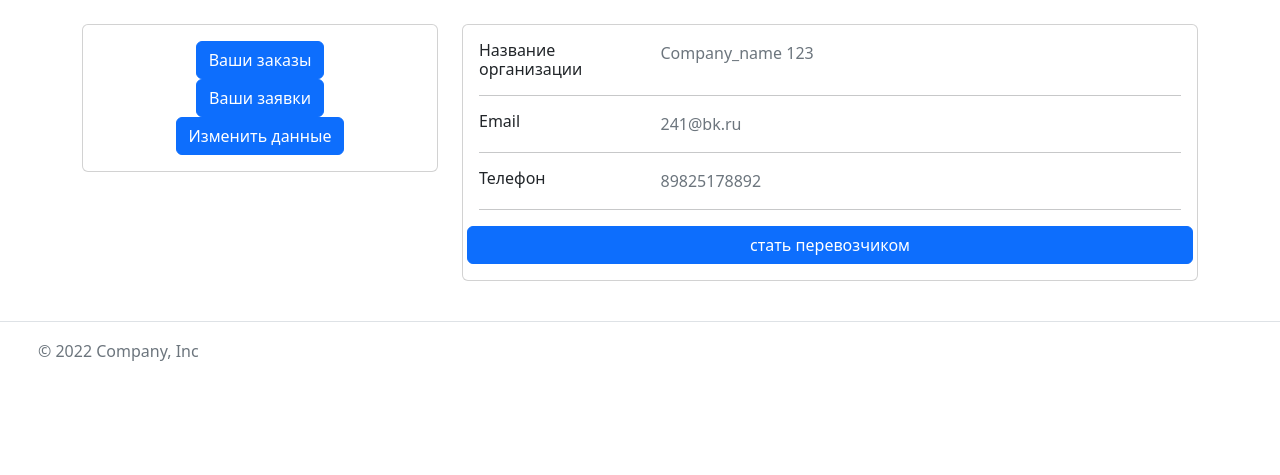
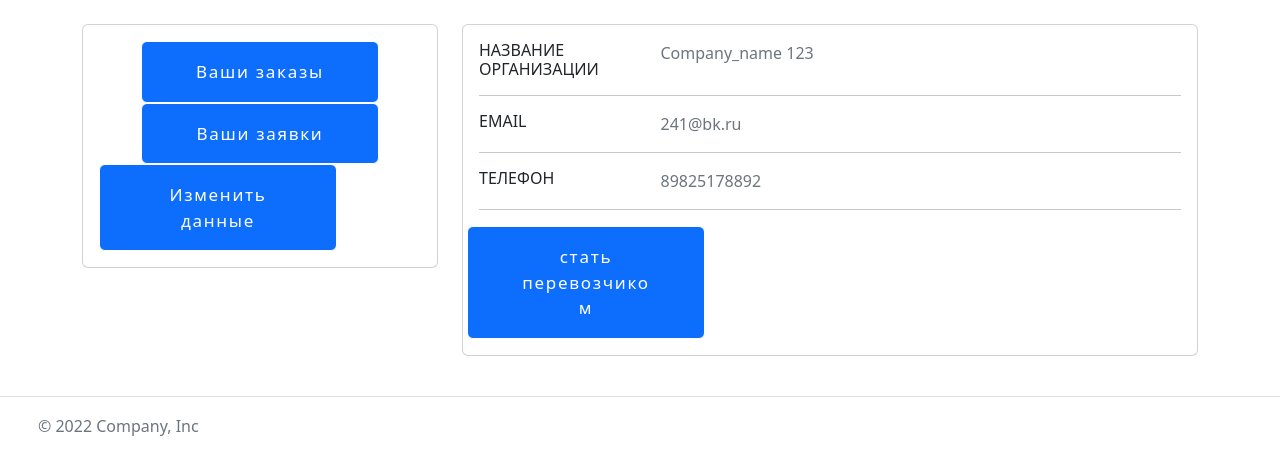
Before and after one commit to WarcfaPro/casper-PROJECT, a Django app: page /account in a window 1280 px wide. Shown: the part 73-548 px from the top of the page. Run offline with Django 4.2, Linux system fonts and the light colour scheme; a user stored in the database is signed in.

Commit message:
06.10.2022 Warcfa

```diff
--- a/casper_project/main/static/main/css/styles.css
+++ b/casper_project/main/static/main/css/styles.css
@@ -166,3 +166,7 @@ header a {
 .footer-text p {
 	margin-right: 67px;
 }
+h1{
+color:green !important;
+
+}
--- a/casper_project/main/templates/main/base.html
+++ b/casper_project/main/templates/main/base.html
@@ -1,13 +1,14 @@
+<!DOCTYPE html>
 {% load static %}
-<!DOCTYPE html>
 <html lang="ru">
 <head>
     <meta charset="UTF-8">
     <title> {{ title }} </title>
     <link href="https://fonts.googleapis.com/css2?family=Montserrat+Alternates:ital,wght@0,300;0,400;1,200;1,400&family=Montserrat:wght@300;400&display=swap" rel="stylesheet">
-    <link type="stylesheet" href="{% static 'main/css/styles.css' %}">
+
     <link href="https://cdn.jsdelivr.net/npm/bootstrap@5.2.1/dist/css/bootstrap.min.css" rel="stylesheet" integrity="sha384-iYQeCzEYFbKjA/T2uDLTpkwGzCiq6soy8tYaI1GyVh/UjpbCx/TYkiZhlZB6+fzT" crossorigin="anonymous">
     <script src="https://cdn.jsdelivr.net/npm/bootstrap@5.2.1/dist/js/bootstrap.bundle.min.js" integrity="sha384-u1OknCvxWvY5kfmNBILK2hRnQC3Pr17a+RTT6rIHI7NnikvbZlHgTPOOmMi466C8" crossorigin="anonymous"></script>
+    <link rel="stylesheet" href="{% static 'main/css/styles.css' %}">
 </head>
 <header class="d-flex flex-wrap justify-content-center py-3 mb-4 border-bottom">
       <a href="/" class="d-flex align-items-center mb-3 mb-md-0 me-md-auto text-dark text-decoration-none">
--- a/casper_project/main/templates/main/index.html
+++ b/casper_project/main/templates/main/index.html
@@ -1,8 +1,5 @@
 {% extends 'main/base.html' %}
-
-
 {% block content %}
-{% load static %}
 <body>
 <h1>Transport Support</h1>
 </body>
```
